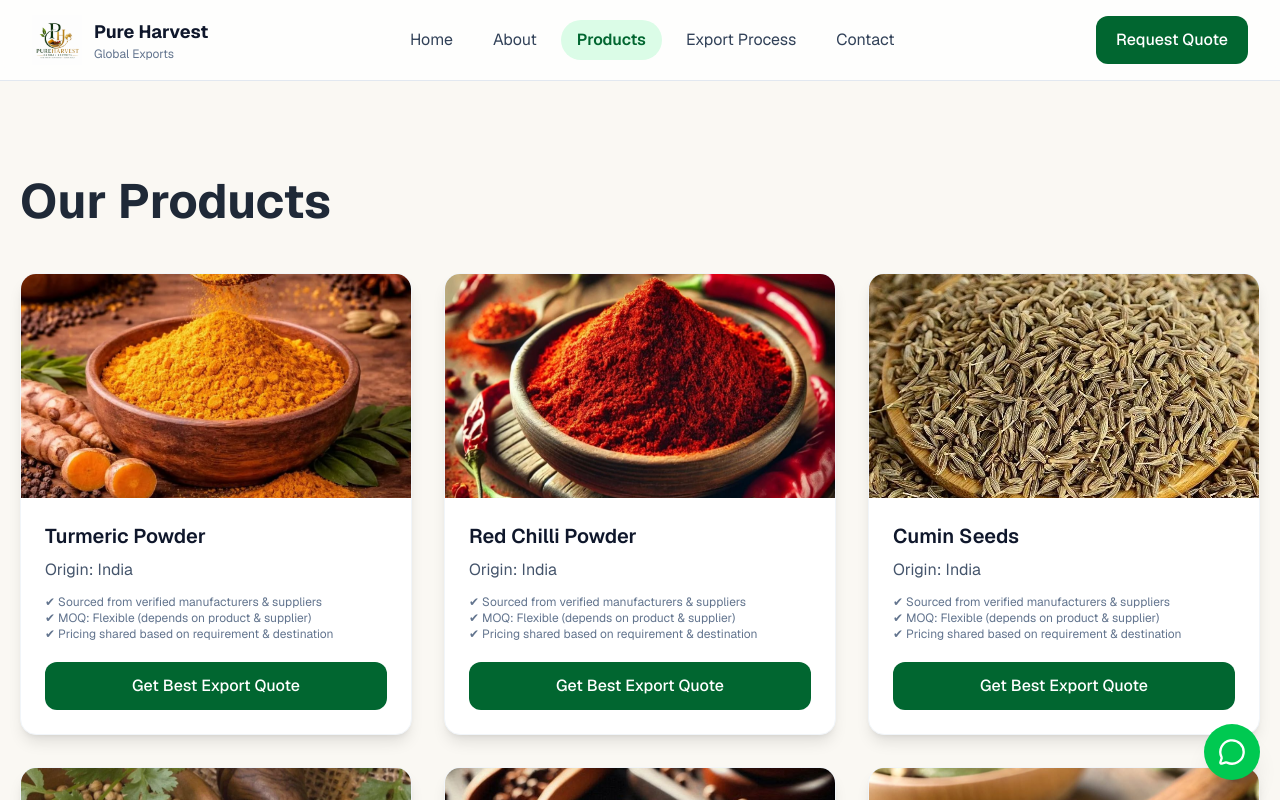
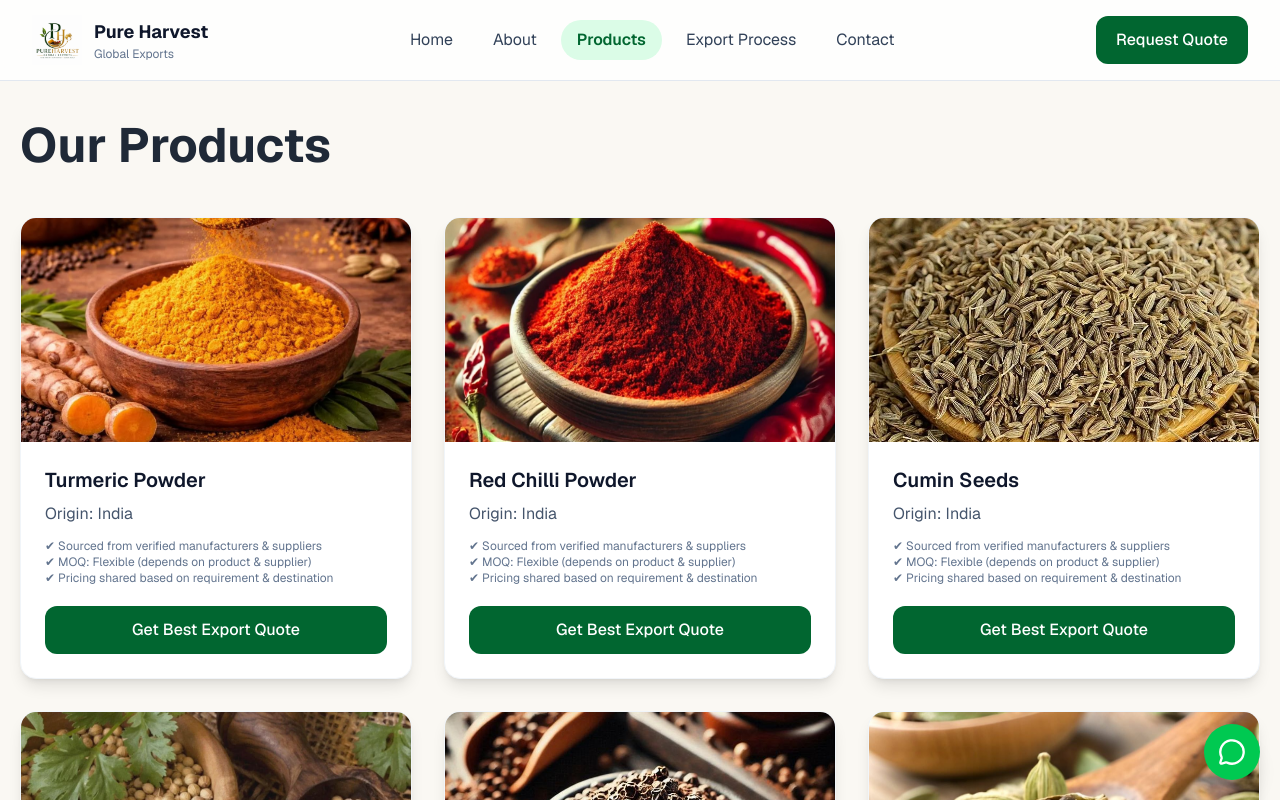
Before and after one commit to SaritaGp100/PureHarvest-Global-Export, a Next.js app: page /products in a window 1280 px wide. Shown: the top 800 px of the page. Built offline with nearby package versions, Linux system fonts and the light colour scheme.

Commit message:
Fix header

```diff
--- a/app/products/page.tsx
+++ b/app/products/page.tsx
@@ -3,7 +3,7 @@ import ProductCard from "@/components/ui/ProductCard";
 
 export default function ProductsPage() {
   return (
-    <section className="py-24">
+    <section className="py-10">
       <div className="max-w-7xl mx-auto px-5">
 
         <h1 className="text-5xl font-bold mb-12">
```
